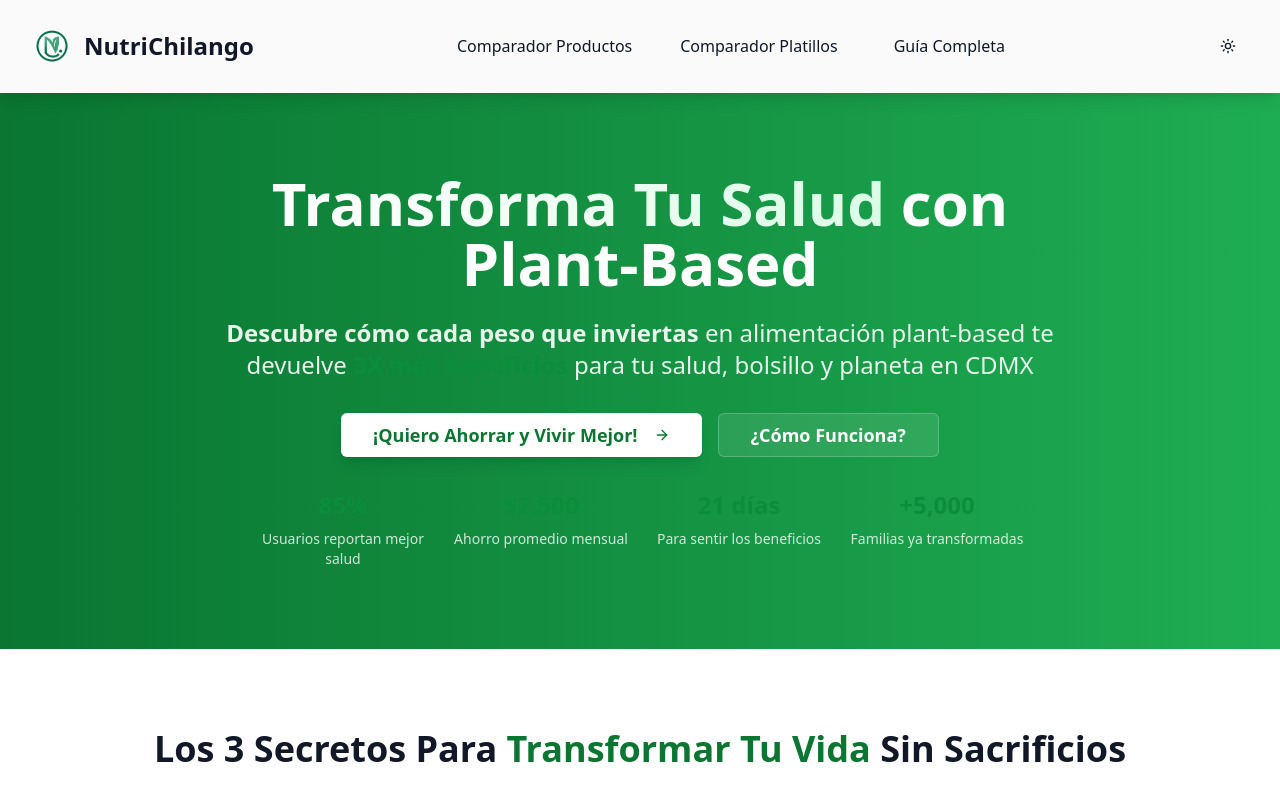
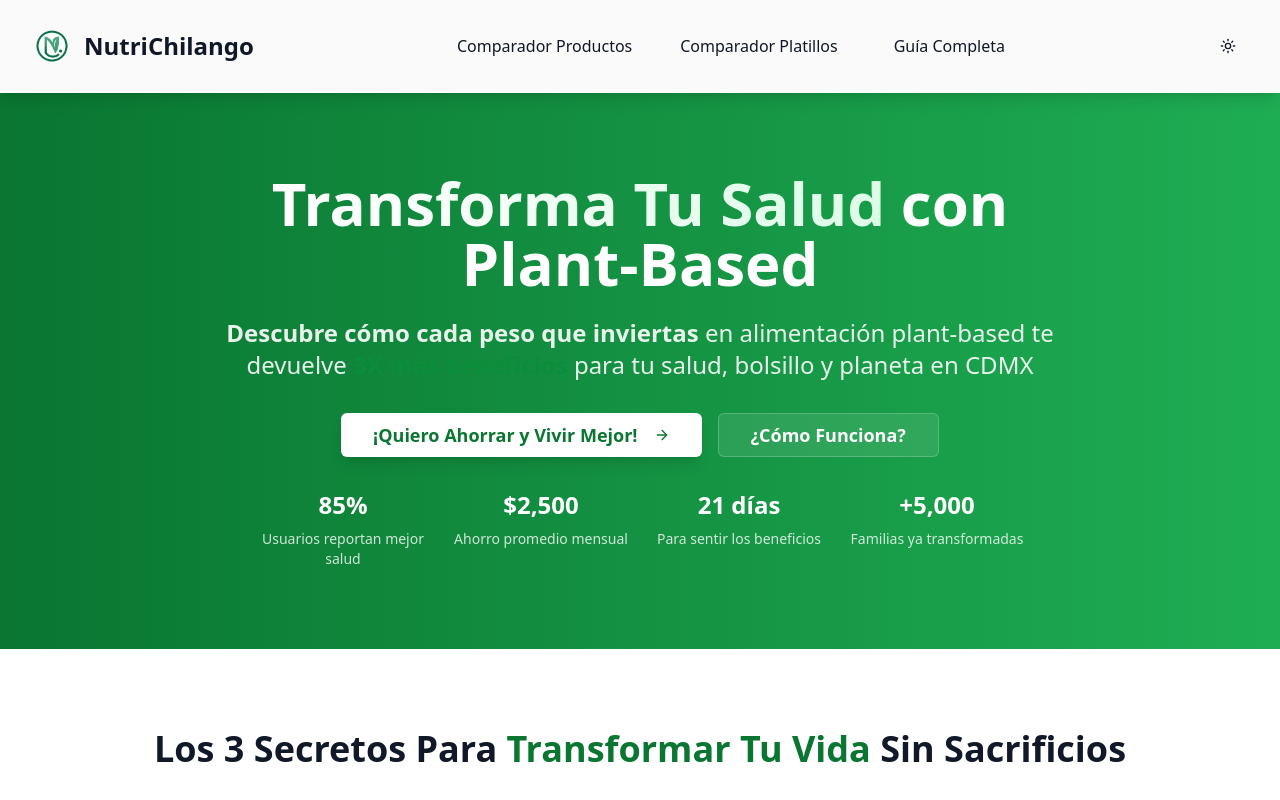
Before and after one commit to IzignaMx/nutrichilango, a React (Vite) app: page / in a window 1280 px wide. Shown: the top 800 px of the page. Built offline with nearby package versions, Linux system fonts and the light colour scheme.

Commit message:
Fix contrast ratio of values
Adjusted the contrast ratio for values displayed in the hero section to ensure better readability.

```diff
--- a/src/components/home/HeroSection.tsx
+++ b/src/components/home/HeroSection.tsx
@@ -61,19 +61,19 @@ const HeroSection: React.FC<HeroSectionProps> = ({ onScrollToComparisons }) => {
         >
           <h2 id="statistics-heading" className="sr-only">Estadísticas de éxito</h2>
           <div className="space-y-1 md:space-y-2">
-            <div className="text-xl sm:text-2xl font-bold text-header-accent" aria-label="85 por ciento">85%</div>
+            <div className="text-xl sm:text-2xl font-bold text-background" aria-label="85 por ciento">85%</div>
             <div className="text-xs sm:text-sm text-primary-foreground/80">Usuarios reportan mejor salud</div>
           </div>
           <div className="space-y-1 md:space-y-2">
-            <div className="text-xl sm:text-2xl font-bold text-header-accent" aria-label="2500 pesos">$2,500</div>
+            <div className="text-xl sm:text-2xl font-bold text-background" aria-label="2500 pesos">$2,500</div>
             <div className="text-xs sm:text-sm text-primary-foreground/80">Ahorro promedio mensual</div>
           </div>
           <div className="space-y-1 md:space-y-2">
-            <div className="text-xl sm:text-2xl font-bold text-header-accent" aria-label="21 días">21 días</div>
+            <div className="text-xl sm:text-2xl font-bold text-background" aria-label="21 días">21 días</div>
             <div className="text-xs sm:text-sm text-primary-foreground/80">Para sentir los beneficios</div>
           </div>
           <div className="space-y-1 md:space-y-2">
-            <div className="text-xl sm:text-2xl font-bold text-header-accent" aria-label="más de 5000">+5,000</div>
+            <div className="text-xl sm:text-2xl font-bold text-background" aria-label="más de 5000">+5,000</div>
             <div className="text-xs sm:text-sm text-primary-foreground/80">Familias ya transformadas</div>
           </div>
         </div>
```
